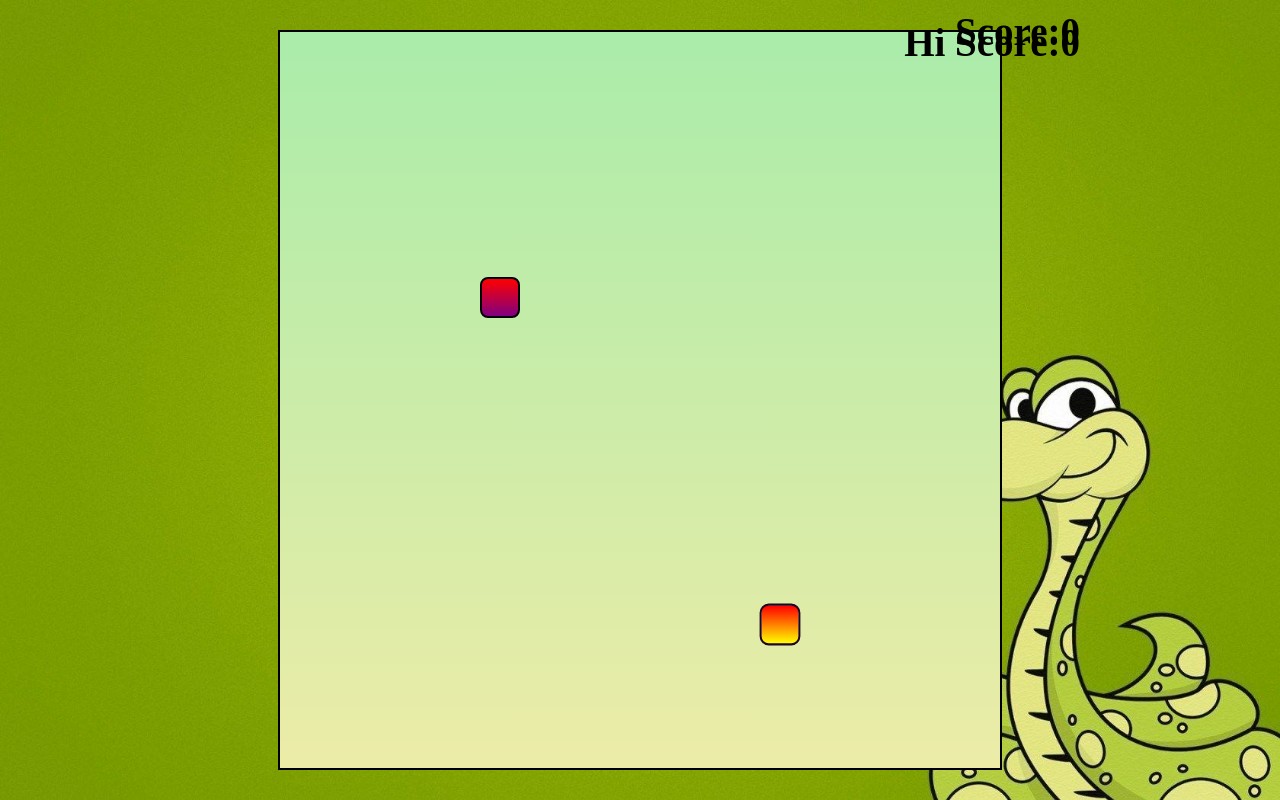
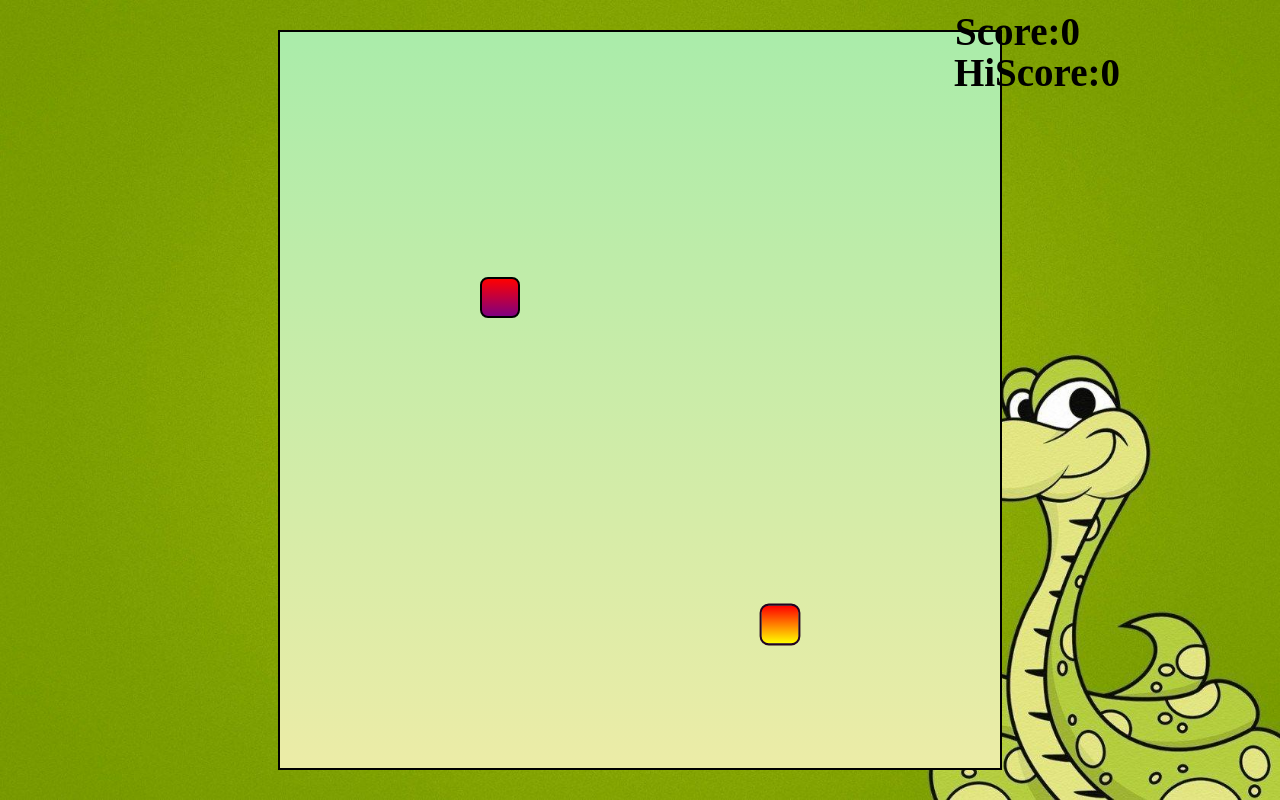
Before and after one commit to the-coding-bear/SnakeGame, a plain HTML site: page index.html in a window 1280 px wide. Drawn offline with Linux system fonts and the light colour scheme; a web font is replaced by a local one.

Commit message:
hiscore added

```diff
--- a/index.html
+++ b/index.html
@@ -9,7 +9,7 @@
 <body>
     <div class="body">
         <div id="scoreBox"> Score:0</div>
-        <div id="hiscoreBox">Hi Score:0</div>
+        <div id="hiscoreBox">HiScore:0</div>
         <div id="board"></div>
     </div>
 </body>
--- a/style.css
+++ b/style.css
@@ -22,8 +22,8 @@
 }
 #hiscoreBox{
     position: absolute;
-    top: 20px;
-    right: 200px;
+    top: 50px;
+    right: 160px;
     font-size: 39px;
     font-weight: bold;
     font-family: 'New Tegomin',serif;
```
